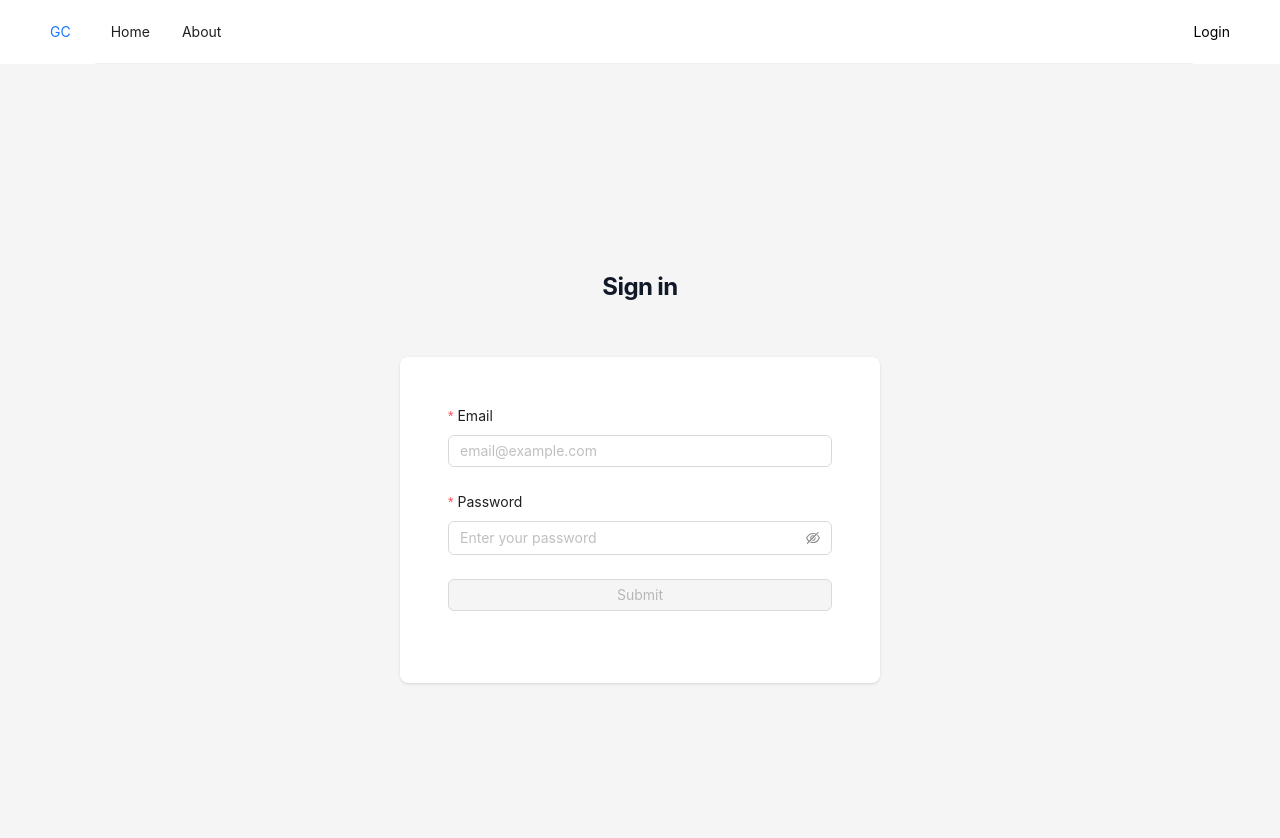
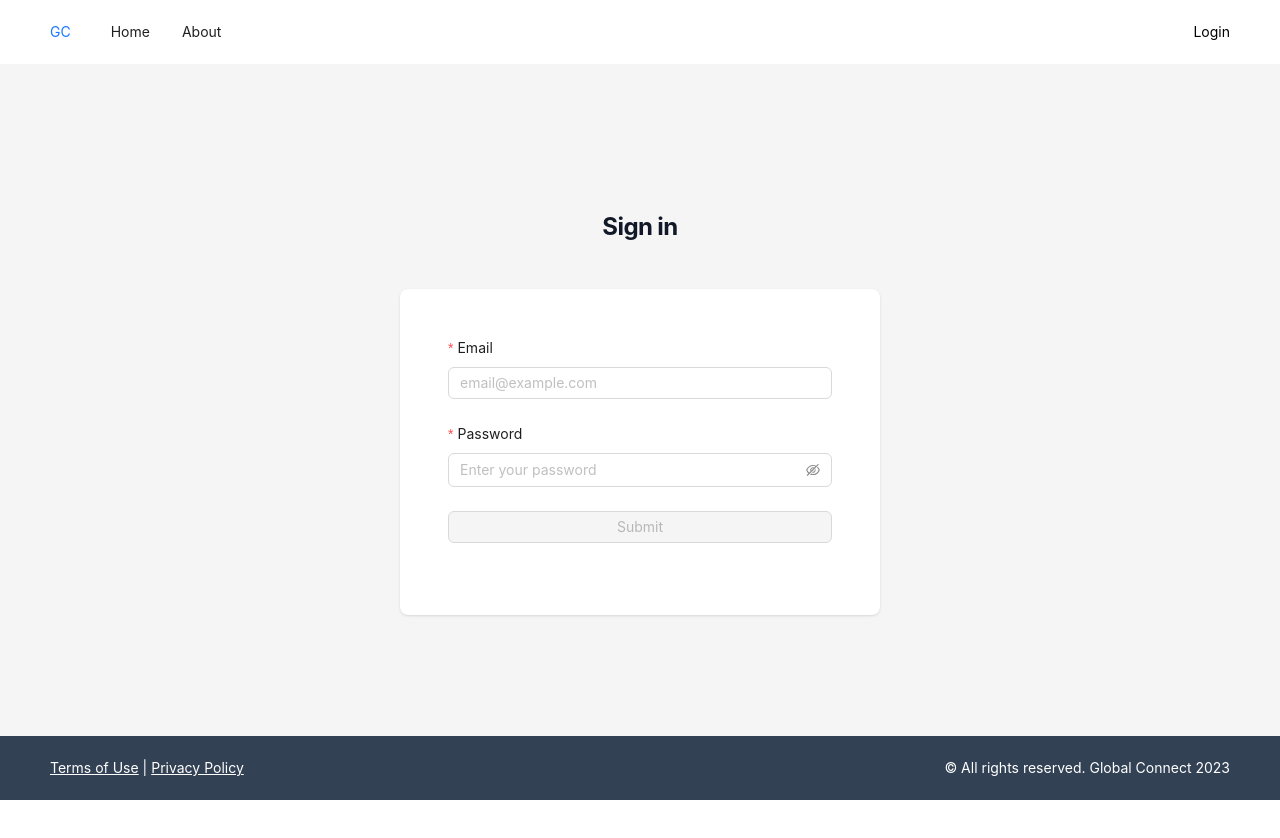
Before and after one commit to MReinhart1/global-connect-frontend, a React (Vite) app: page /login in a window 1280 px wide. Shown: the top 838 px of the page. After the commit the page ends 800 px from the top, so only its background shows below. Built offline with nearby package versions, Linux system fonts and the light colour scheme.

Commit message:
add footer component and feedback for login/logout

```diff
--- a/src/App.tsx
+++ b/src/App.tsx
@@ -6,6 +6,7 @@ import { useEffect } from 'react'
 import { Navigate, Outlet, Route, Routes } from 'react-router-dom'
 
 import { getUser } from './axios/apis/auth'
+import { Footer } from './components/footer/Footer'
 import { Navbar } from './components/navbar/Navbar'
 import { Signin } from './pages/signin/Signin'
 import useSessionStore from './stores/session'
@@ -40,7 +41,8 @@ function App() {
     <div className="App">
       <Layout>
         <Navbar />
-        <Layout.Content className="h-svh">
+        {/* 64px for header and 64px for footer */}
+        <Layout.Content className="h-[calc(100vh-64px-64px)]">
           <Routes>
             <Route element={<ProtectedRoutes />}>
               <Route path="/settings" index element={<div>Settings</div>} />
@@ -73,6 +75,7 @@ function App() {
             <Route path="/*" index element={<div>404</div>} />
           </Routes>
         </Layout.Content>
+        <Footer />
       </Layout>
     </div>
   )
--- /dev/null
+++ b/src/components/footer/Footer.tsx
@@ -0,0 +1,33 @@
+import { Layout } from 'antd'
+
+const Footer = () => {
+  const currentYear = new Date().getFullYear()
+  return (
+    <Layout.Footer className="bg-slate-700 text-white">
+      <div className="flex justify-between">
+        <p className="m-0">
+          <a
+            href="/terms"
+            referrerPolicy="no-referrer"
+            className="text-white underline hover:underline"
+          >
+            Terms of Use
+          </a>
+          <span> | </span>
+          <a
+            href="/privacy"
+            referrerPolicy="no-referrer"
+            className="text-white underline hover:underline"
+          >
+            Privacy Policy
+          </a>
+        </p>
+        <p className="m-0">
+          &copy; All rights reserved. Global Connect {currentYear}
+        </p>
+      </div>
+    </Layout.Footer>
+  )
+}
+
+export { Footer }
--- a/src/components/loginForm/LoginForm.tsx
+++ b/src/components/loginForm/LoginForm.tsx
@@ -1,4 +1,4 @@
-import { Form, Input } from 'antd'
+import { Form, Input, notification } from 'antd'
 import { useForm } from 'antd/es/form/Form'
 import { MouseEvent } from 'react'
 
@@ -16,15 +16,29 @@ const LoginForm = () => {
   const { isFormValid } = useIsFormValid(form)
   const { getFieldsValue } = form
   const { login } = useSessionStore()
+  const [api, contextHolder] = notification.useNotification()
+
+  const handleDisplayError = (message: string) => {
+    api['error']({
+      message: 'Something went wrong',
+      description: message,
+      placement: 'bottomRight',
+      duration: 5,
+    })
+  }
 
   const handleOnSubmitClick = (e: MouseEvent<HTMLElement>) => {
     e.preventDefault()
     const { email, password } = getFieldsValue()
-    void login(email, password)
+    login(email, password).catch((error: Error) =>
+      handleDisplayError(error.message),
+    )
   }
 
   return (
-    <div className="mt-10 sm:mx-auto sm:w-full sm:max-w-[480px]">
+    <>
+      {contextHolder}
+      <div className="mt-8 sm:mx-auto sm:w-full sm:max-w-[480px]">
         <div className="bg-white px-6 py-12 shadow sm:rounded-lg sm:px-12">
           <Form layout="vertical" form={form}>
             <Form.Item
@@ -70,6 +84,7 @@ const LoginForm = () => {
           </Form>
         </div>
       </div>
+    </>
   )
 }
 
--- a/src/components/navbar/NavbarLinks.tsx
+++ b/src/components/navbar/NavbarLinks.tsx
@@ -67,6 +67,7 @@ const NavbarLinks = () => {
         mode="horizontal"
         items={menuItems}
         selectedKeys={[selectedKey]}
+        className="border-none"
       />
     </div>
   )
--- a/src/components/navbar/ProfileMenu.tsx
+++ b/src/components/navbar/ProfileMenu.tsx
@@ -1,15 +1,33 @@
 import { UserOutlined } from '@ant-design/icons'
-import { Button, Dropdown } from 'antd'
+import { Button, Dropdown, notification } from 'antd'
 import { Link } from 'react-router-dom'
 
 import useSessionStore from '../../stores/session'
 
 const ProfileMenu = () => {
   const { currentUser, isAuthenticated, logout } = useSessionStore()
+  const [api, contextHolder] = notification.useNotification()
+
   const occupation = currentUser?.occupation
 
   const handleLogin = () => {
-    void logout()
+    logout()
+      .then(() =>
+        api['success']({
+          message: 'Success',
+          description: 'You have successfully logged out.',
+          placement: 'bottomRight',
+          duration: 3,
+        }),
+      )
+      .catch((error: Error) =>
+        api['error']({
+          message: 'Something went wrong',
+          description: error.message,
+          placement: 'bottomRight',
+          duration: 3,
+        }),
+      )
   }
 
   const menuItems = [
@@ -33,6 +51,7 @@ const ProfileMenu = () => {
 
   return (
     <>
+      {contextHolder}
       {!isAuthenticated && (
         <Link to="/login" className="text-black">
           Login
--- a/src/pages/signin/Signin.tsx
+++ b/src/pages/signin/Signin.tsx
@@ -10,7 +10,7 @@ const Signin = () => {
   }
 
   return (
-    <div className="flex min-h-full flex-1 flex-col justify-center align-middle py-16 sm:px-6 lg:px-8">
+    <div className="flex min-h-full flex-1 flex-col justify-center align-middle">
       <div className="sm:mx-auto sm:w-full sm:max-w-md">
         <h2 className="mt-6 text-center text-2xl font-bold leading-9 tracking-tight text-gray-900">
           Sign in
```
Lines whose indentation alone changed are shown as unchanged.
